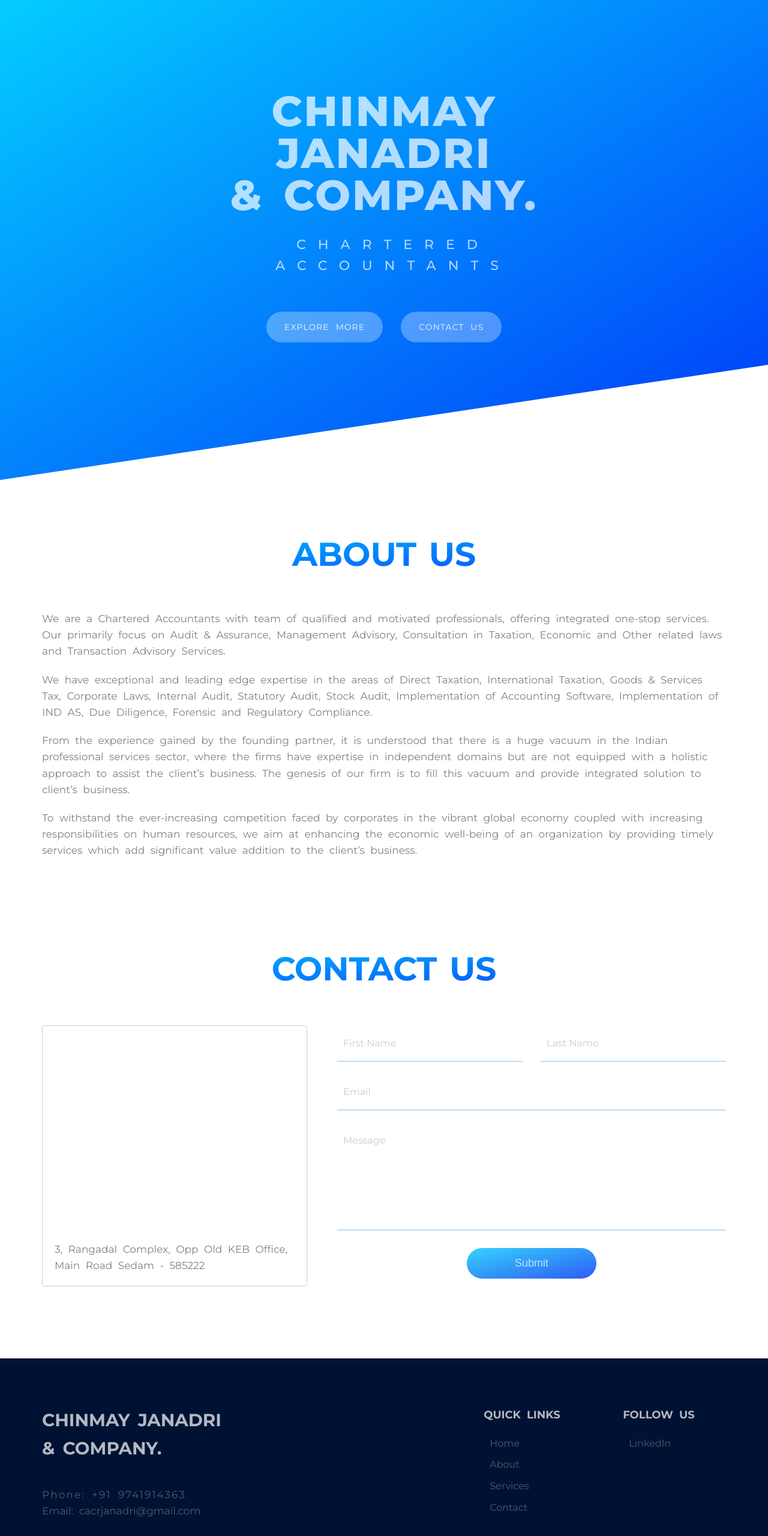
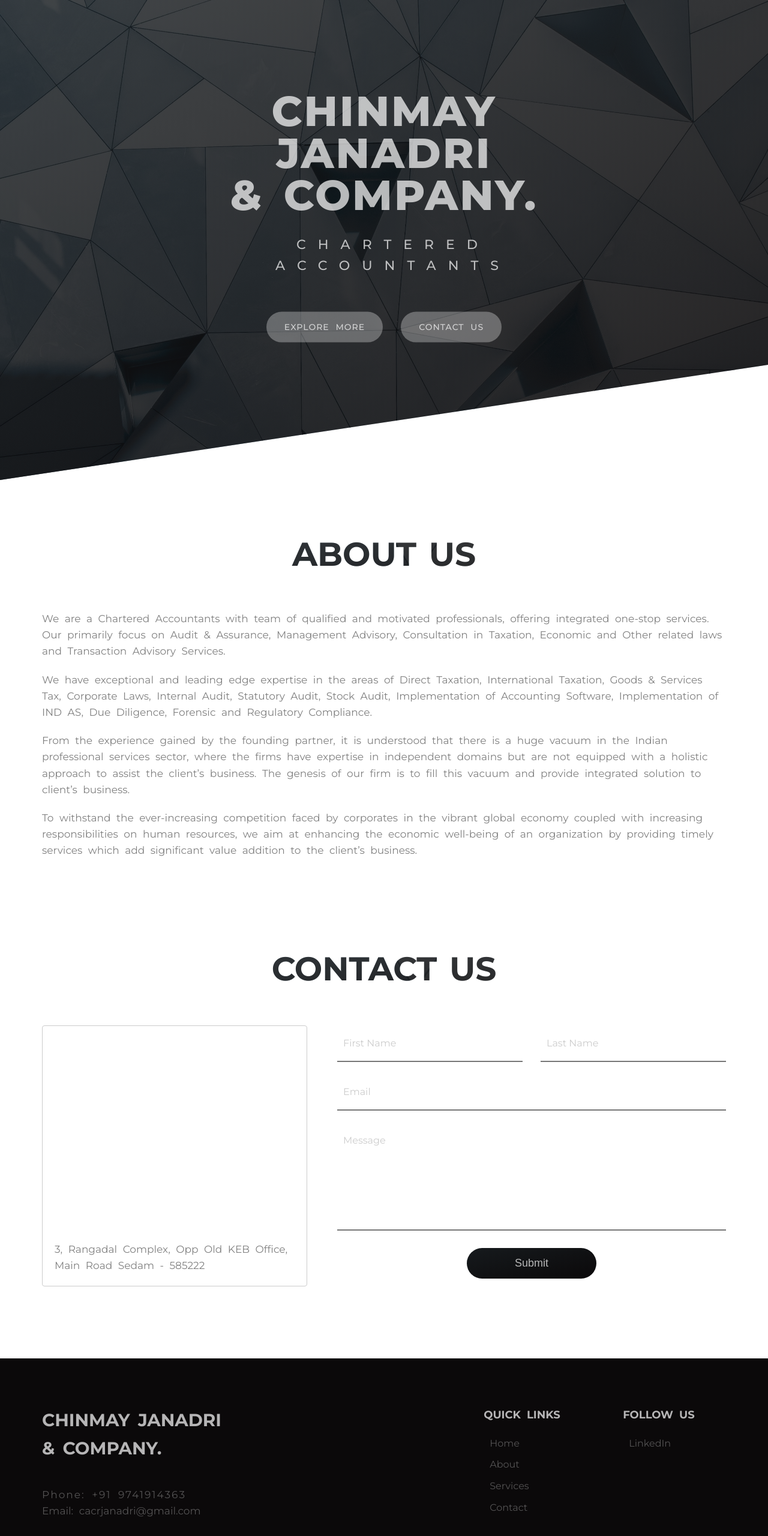
Before and after one commit to chinmayjanadri/chinmay-janadri-and-company, a plain HTML site: page index.html in a window 1280 px wide. Shown: the whole page at 60% size. Drawn offline with nearby package versions, Linux system fonts and the light colour scheme; grey boxes are pictures that could not be loaded.

Commit message:
Added black version colour

```diff
--- a/css/style.css
+++ b/css/style.css
@@ -41,7 +41,7 @@ body {
     font-size: 5.5rem;
     text-transform: uppercase;
     color: transparent;
-    background-image: linear-gradient(to right bottom, #04cdff, #0036f9);
+    background-image: linear-gradient(to right bottom, rgba(22, 26, 29, 0.8), rgba(11, 9, 10, 0.9)), url("../images/abstract.avif");
     background-clip: text;
     -webkit-background-clip: text;
     margin-bottom: 5rem; }
@@ -69,7 +69,7 @@ body {
   padding: 1.5rem 8rem;
   border: none;
   border-radius: 10rem;
-  background-image: linear-gradient(to right bottom, rgba(4, 205, 255, 0.8), rgba(0, 54, 249, 0.8));
+  background-image: linear-gradient(to right bottom, #161a1d, #0b090a);
   font-size: 1.8rem;
   color: rgba(255, 255, 255, 0.7);
   margin: 0 auto;
@@ -105,7 +105,7 @@ body {
   margin-top: 3rem; }
 
 .footer {
-  background-color: #001233;
+  background-color: #0b090a;
   margin-top: 4rem; }
   .footer-logo {
     font-size: 2.5rem;
@@ -139,7 +139,7 @@ body {
       text-decoration: none;
       display: inline-block; }
     .footer-nav__link:hover {
-      color: #04cdff; }
+      color: rgba(255, 255, 255, 0.7); }
 
 .form {
   flex: 1; }
@@ -167,7 +167,7 @@ body {
   padding: 2rem 1rem;
   font-size: 1.6rem;
   font-family: inherit;
-  border-bottom: 0.2rem solid #bbdefb;
+  border-bottom: 0.2rem solid #777;
   color: currentColor; }
   .input::placeholder {
     color: #ccc; }
@@ -180,7 +180,7 @@ body {
   font-size: 1.6rem;
   padding: 2rem 1rem;
   height: 18rem;
-  border-bottom: 0.2rem solid #bbdefb;
+  border-bottom: 0.2rem solid #777;
   resize: none;
   color: currentColor; }
   .message::placeholder {
@@ -199,7 +199,10 @@ body {
   height: 100vh;
   width: 100%;
   text-align: center;
-  background-image: linear-gradient(to right bottom, #04cdff, #0036f9);
+  background-position: center;
+  background-size: cover;
+  background-repeat: no-repeat;
+  background-image: linear-gradient(to right bottom, rgba(22, 26, 29, 0.8), rgba(11, 9, 10, 0.9)), url("../images/abstract.avif");
   clip-path: polygon(0 0, 100% 0, 100% 76vh, 0 100vh);
   position: relative; }
   .hero__container {
```
